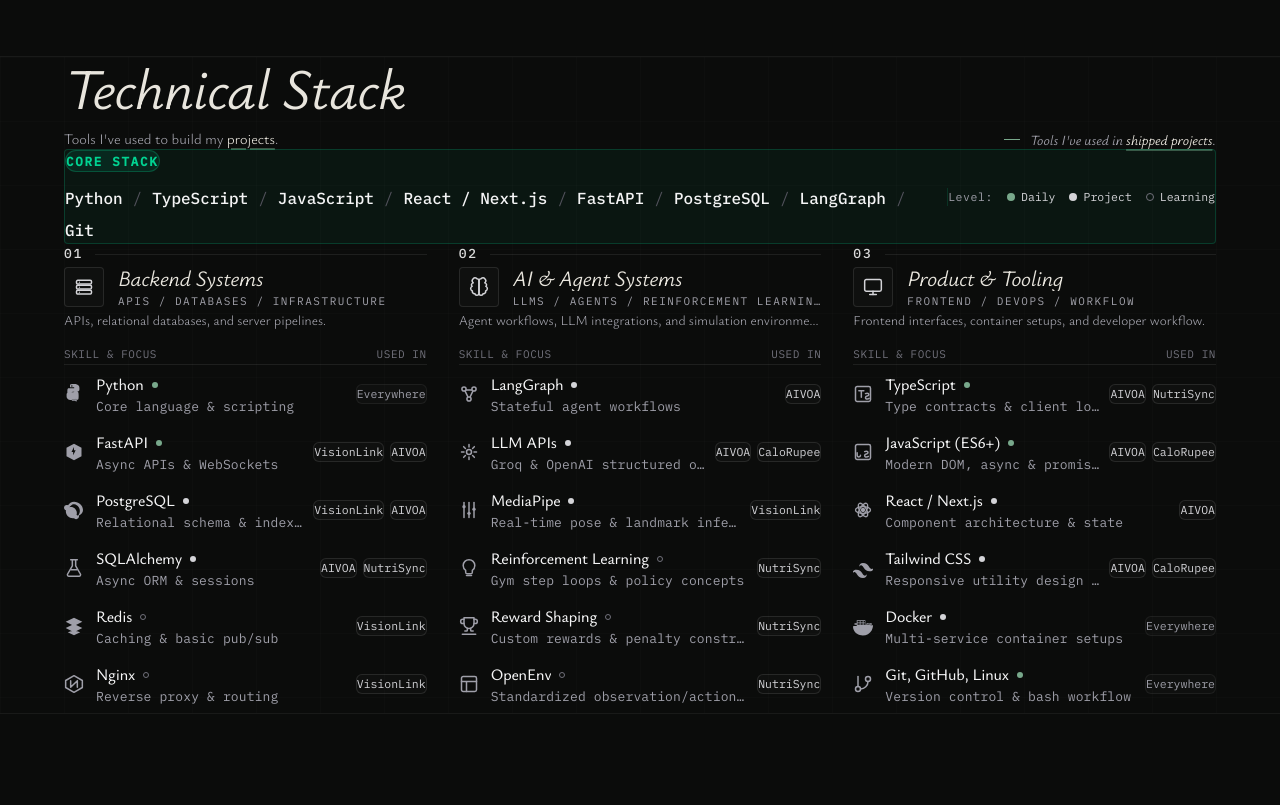
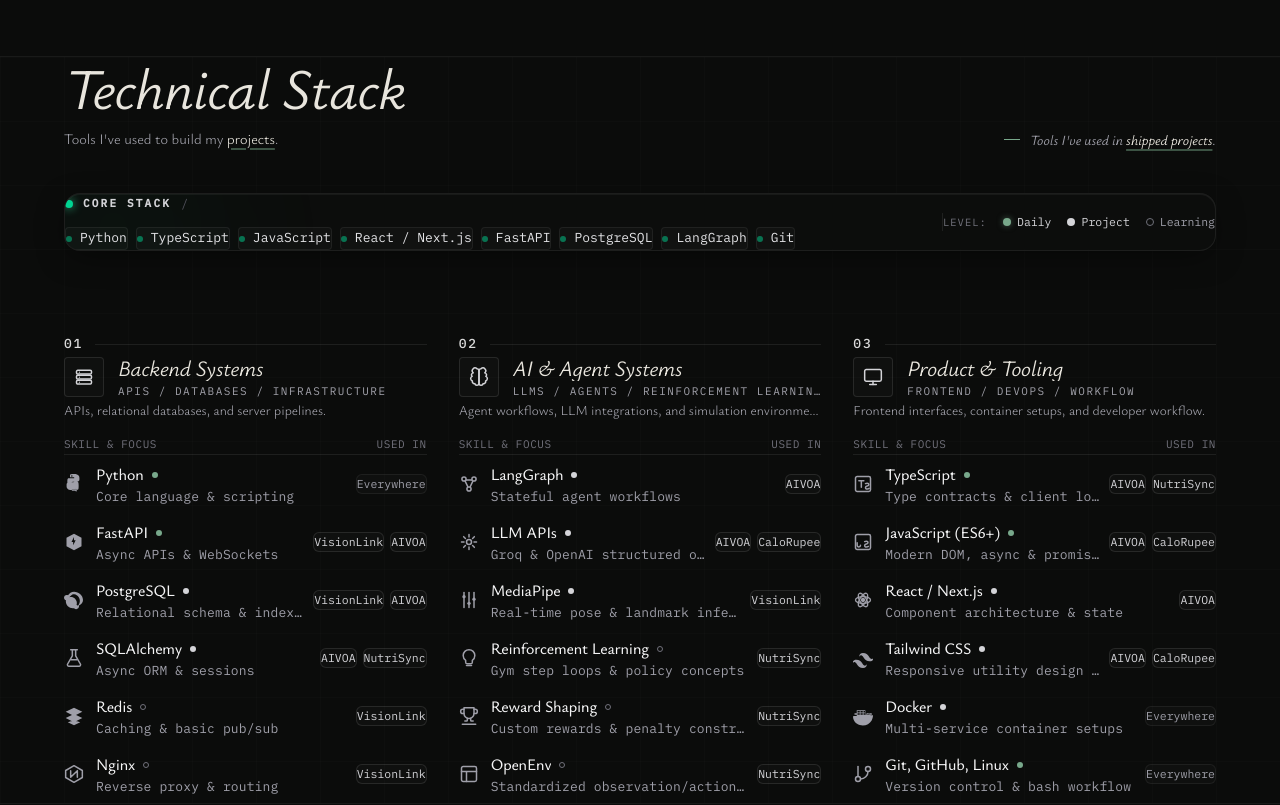
Before and after one commit to sameerpandey17/portfolio-dev-, a Next.js app: page / in a window 1280 px wide. Shown: the part 4660-5465 px from the top of the page. Built offline with nearby package versions, Linux system fonts and the light colour scheme.

Commit message:
style: elevate core stack dock with refined micro-chips and generous vertical spacing

```diff
--- a/src/components/Stack.tsx
+++ b/src/components/Stack.tsx
@@ -349,7 +349,8 @@
         {/* ── Section Header ── */}
             <div
               ref={headerRef}
-              className="flex flex-col md:flex-row md:items-end justify-between gap-4 mb-4"
+              style={{ marginBottom: "clamp(28px, 3.5vw, 44px)" }}
+              className="flex flex-col md:flex-row md:items-end justify-between gap-4"
             >
               <div>
                 <h2
@@ -400,41 +401,55 @@
               </div>
             </div>
 
-            {/* ── CORE STACK HIGHLIGHTED BAND (Vertical margin 32-40px before & after) ── */}
+            {/* ── CORE STACK HIGHLIGHTED DOCK (Generous vertical spacing before & after) ── */}
             <div
               ref={coreStripRef}
-              className="my-8 md:my-10 px-5 py-4 rounded-lg bg-emerald-400/[0.05] border border-emerald-400/20 flex flex-col lg:flex-row lg:items-center justify-between gap-4"
+              style={{
+                marginTop: 0,
+                marginBottom: "clamp(56px, 6.5vw, 92px)",
+              }}
+              className="px-5 py-4.5 sm:px-6 sm:py-5 rounded-2xl bg-[#0D0F0E]/85 backdrop-blur-xl border border-white/[0.07] shadow-[0_8px_32px_-8px_rgba(0,0,0,0.6),inset_0_1px_0_0_rgba(255,255,255,0.05)] flex flex-col lg:flex-row lg:items-center justify-between gap-5 relative overflow-hidden"
             >
+              {/* Subtle ambient light gradient in background */}
+              <div
+                aria-hidden="true"
+                className="pointer-events-none absolute -top-16 -left-16 w-56 h-56 bg-emerald-500/[0.035] rounded-full blur-3xl"
+              />
+
               {/* Left: Core stack pill list */}
-              <div className="flex items-center flex-wrap gap-2.5 sm:gap-3.5">
-                <span
-                  className="font-mono text-[12px] sm:text-[12.5px] font-semibold tracking-[0.14em] uppercase text-emerald-400 bg-emerald-400/10 border border-emerald-400/25 px-3 py-1 rounded-full select-none flex-shrink-0"
-                >
-                  CORE STACK
-                </span>
+              <div className="relative z-10 flex items-center flex-wrap gap-3 sm:gap-3.5">
+                <div className="flex items-center gap-2.5 flex-shrink-0 select-none">
+                  <span className="relative flex h-2 w-2">
+                    <span className="animate-ping absolute inline-flex h-full w-full rounded-full bg-emerald-400 opacity-60" />
+                    <span className="relative inline-flex rounded-full h-2 w-2 bg-emerald-400 shadow-[0_0_10px_rgba(52,211,153,0.9)]" />
+                  </span>
+                  <span className="font-mono text-[11px] font-semibold tracking-[0.2em] uppercase text-zinc-300">
+                    CORE STACK
+                  </span>
+                  <span className="text-zinc-600 font-mono text-[12px] hidden sm:inline select-none">/</span>
+                </div>
 
-                <div className="flex items-center flex-wrap gap-x-2.5 gap-y-1.5 font-mono text-[15px] sm:text-[16px] text-zinc-100 font-medium">
-                  {CORE_STACK_ITEMS.map((item, idx) => (
-                    <React.Fragment key={item}>
-                      <span className="hover:text-emerald-300 transition-colors">
-                        {item}
-                      </span>
-                      {idx < CORE_STACK_ITEMS.length - 1 && (
-                        <span className="text-zinc-600 select-none font-normal">/</span>
-                      )}
-                    </React.Fragment>
+                <div className="flex items-center flex-wrap gap-2">
+                  {CORE_STACK_ITEMS.map((item) => (
+                    <span
+                      key={item}
+                      className="group inline-flex items-center gap-2 px-3 py-1.5 rounded-lg bg-white/[0.025] hover:bg-white/[0.06] border border-white/[0.06] hover:border-emerald-500/35 text-[12.5px] sm:text-[13px] font-mono text-zinc-200 hover:text-white transition-all duration-200 cursor-default"
+                    >
+                      <span className="w-1.5 h-1.5 rounded-full bg-emerald-400/50 group-hover:bg-emerald-400 group-hover:shadow-[0_0_6px_rgba(52,211,153,0.8)] transition-all duration-200" />
+                      <span>{item}</span>
+                    </span>
                   ))}
                 </div>
               </div>
 
-              {/* Right: Proficiency Legend (Contained inside the band) */}
+              {/* Right: Proficiency Legend (Contained inside the band with crisp hairline divider) */}
               <div
-                className="flex items-center gap-3.5 text-[11.5px] font-mono text-zinc-400 border-t lg:border-t-0 lg:border-l border-emerald-400/15 pt-2.5 lg:pt-0 lg:pl-5 flex-shrink-0"
+                className="relative z-10 flex items-center gap-4 text-[11px] sm:text-[11.5px] font-mono text-zinc-400 border-t lg:border-t-0 lg:border-l border-white/[0.08] pt-3.5 lg:pt-0 lg:pl-6 flex-shrink-0"
                 aria-label="Skill proficiency legend"
               >
-                <span className="text-zinc-400 font-mono tracking-wider text-[11.5px]">Level:</span>
+                <span className="text-zinc-500 font-mono tracking-widest text-[10.5px]">LEVEL:</span>
                 <div className="flex items-center gap-1.5" title="Daily: What I reach for by default">
-                  <span className="w-2 h-2 rounded-full bg-[var(--accent,#78A88B)]" />
+                  <span className="w-2 h-2 rounded-full bg-[var(--accent,#78A88B)] shadow-[0_0_6px_rgba(120,168,139,0.5)]" />
                   <span className="text-zinc-300">Daily</span>
                 </div>
                 <div className="flex items-center gap-1.5" title="Project: Used in a shipped project">
@@ -443,7 +458,7 @@
                 </div>
                 <div className="flex items-center gap-1.5" title="Learning: Actively building depth">
                   <span className="w-2 h-2 rounded-full border border-zinc-500 bg-transparent" />
-                  <span className="text-zinc-300">Learning</span>
+                  <span className="text-zinc-400">Learning</span>
                 </div>
               </div>
             </div>
```
